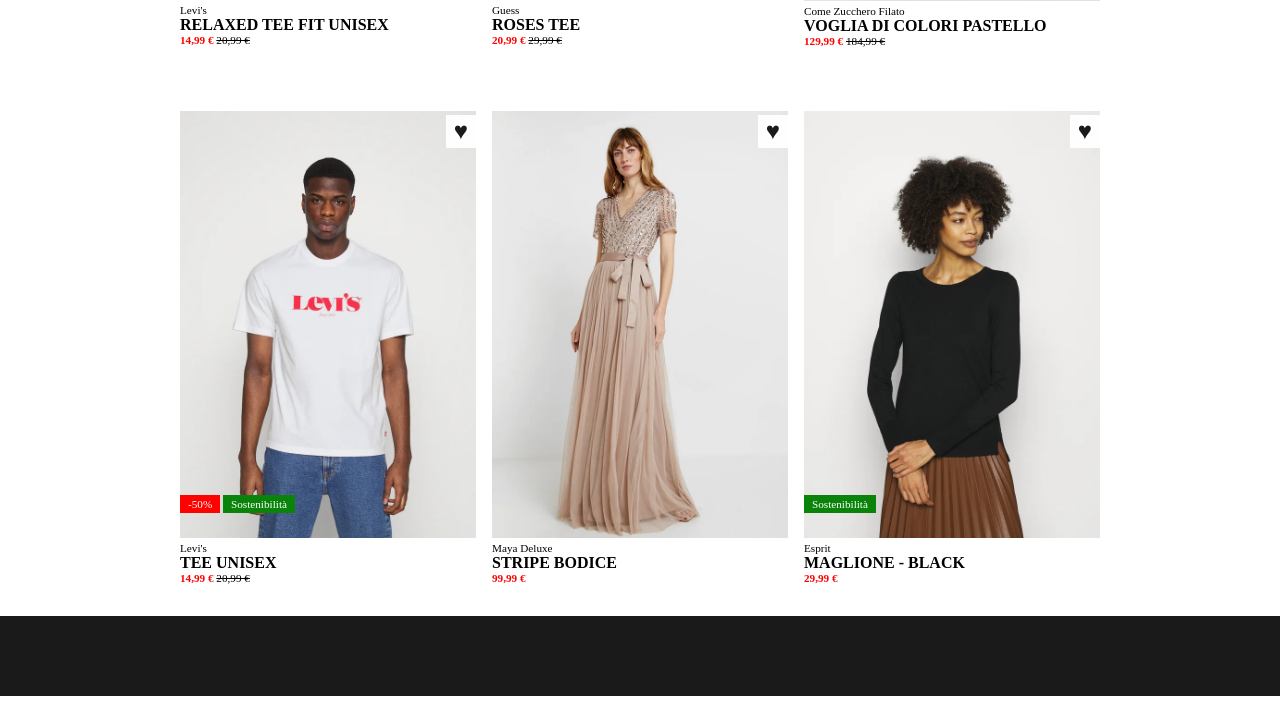
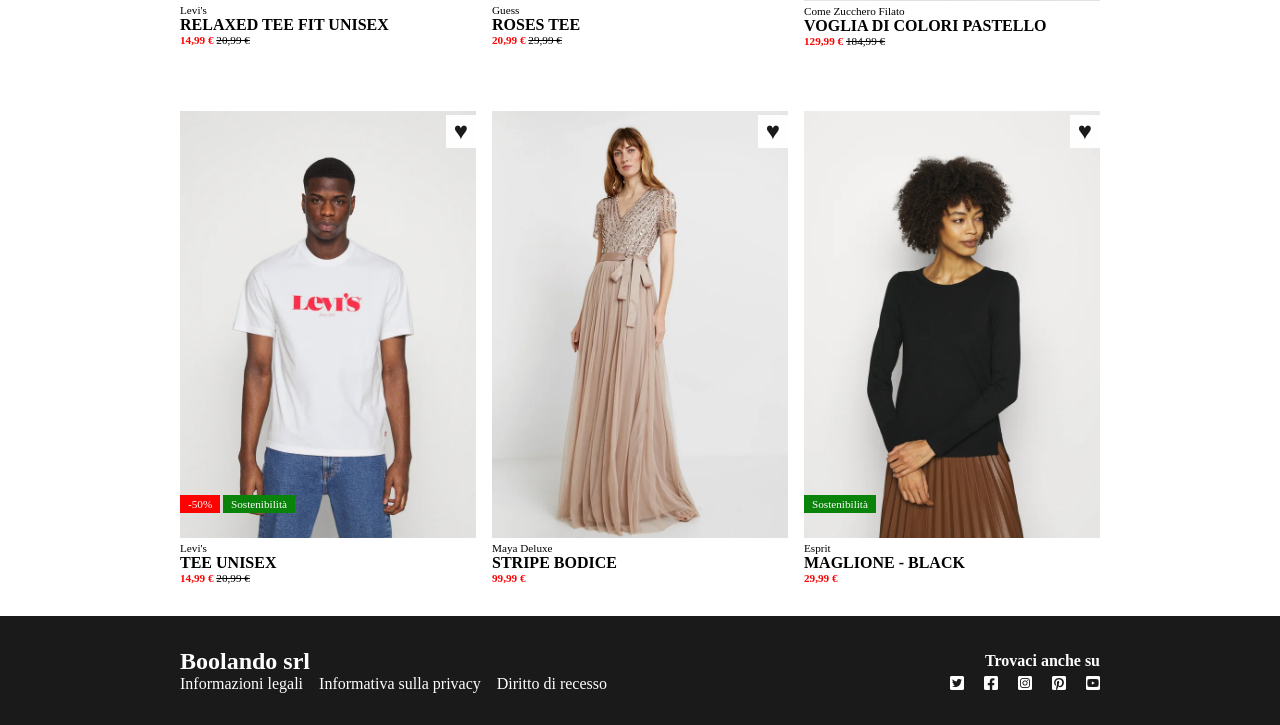
Before and after one commit to gab-che/html-css-boolando, a plain HTML site: page index.html in a window 1280 px wide. Shown: the part 539-1264 px from the top of the page. Before the commit the page ends 1235 px from the top, so only its background shows below. Drawn offline with Linux system fonts and the light colour scheme.

Commit message:
added footer

```diff
--- a/css/style.css
+++ b/css/style.css
@@ -18,11 +18,14 @@
 .container{
     width: 920px;
     margin: 0 auto;
-    padding-top: 5rem;
 }
 
 .flex{
     display: flex;
+}
+
+main .container{
+    padding-top: 5rem;
 }
 
 .header-container{
@@ -48,19 +51,31 @@
     background-color: var(--black);
 }
 
-/* Proprietà specifiche header */
+/* Proprietà specifiche header e footer*/
 .header-logo{
     width: 150px;
 }
 
-header ul{
+header ul,
+footer, ul{
     list-style: none;
 }
 
-header a{
+header a,
+footer a{
     color: var(--white);
     text-decoration: none;
     padding: .5rem;
+}
+
+.header-sizes,
+.footer-policy-list{
+    margin-left: -0.5rem;
+}
+
+.header-icons,
+.footer-icons{
+    margin-right: -0.5rem;
 }
 
 /* Proprietà card */
@@ -125,6 +140,10 @@ header a{
     color: var(--red);
 }
 
+.text-white{
+    color: var(--white);
+}
+
 .text-striked{
     text-decoration: line-through;
 }
@@ -136,3 +155,14 @@ header a{
 .small-text{
     font-size: 0.7rem;
 }
+
+/* Regole per il footer */
+.footer-container{
+    padding: 2rem 0;
+}
+
+.footer-text,
+.footer-lists{
+    justify-content: space-between;
+    align-items: center;
+}
--- a/index.html
+++ b/index.html
@@ -215,7 +215,29 @@
     <!-- Footer sfondo nero -->
     <footer class="footer-container">
         <!-- Container 920px -->
-        <div class="container"></div>
+        <div class="container">
+            <div class="footer-text text-white flex">
+                <h2>Boolando srl</h2>
+                <h4>Trovaci anche su</h4>
+            </div>
+
+            <div class="footer-lists text-white flex">
+                <div class="footer-policy-list">
+                    <ul class="flex">
+                        <li><a href="#">Informazioni legali</a></li>
+                        <li><a href="#">Informativa sulla privacy</a></li>
+                        <li><a href="#">Diritto di recesso</a></li>
+                    </ul>
+                </div>
+                <div class="footer-icons">
+                    <a href="#"><i class="fa-brands fa-square-twitter"></i></a>
+                    <a href="#"><i class="fa-brands fa-square-facebook"></i></a>
+                    <a href="#"><i class="fa-brands fa-square-instagram"></i></a>
+                    <a href="#"><i class="fa-brands fa-square-pinterest"></i></a>
+                    <a href="#"><i class="fa-brands fa-square-youtube"></i></a>
+                </div>
+            </div>
+        </div>
     </footer>
 
 </body>
```
